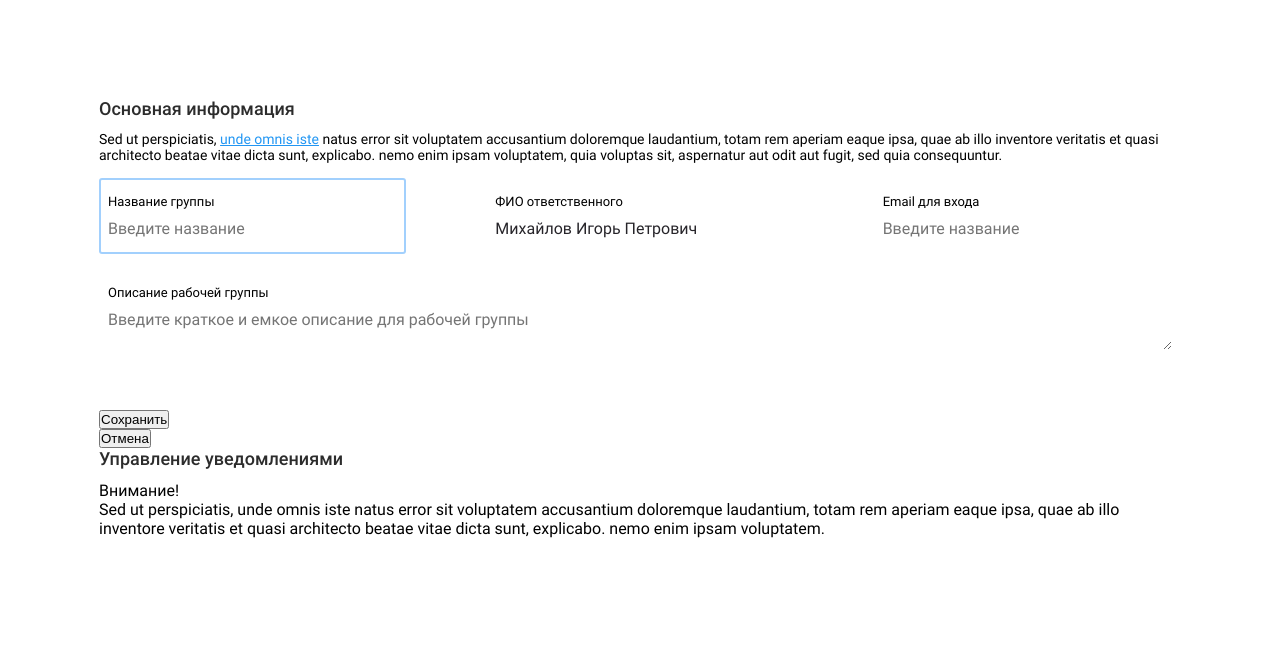
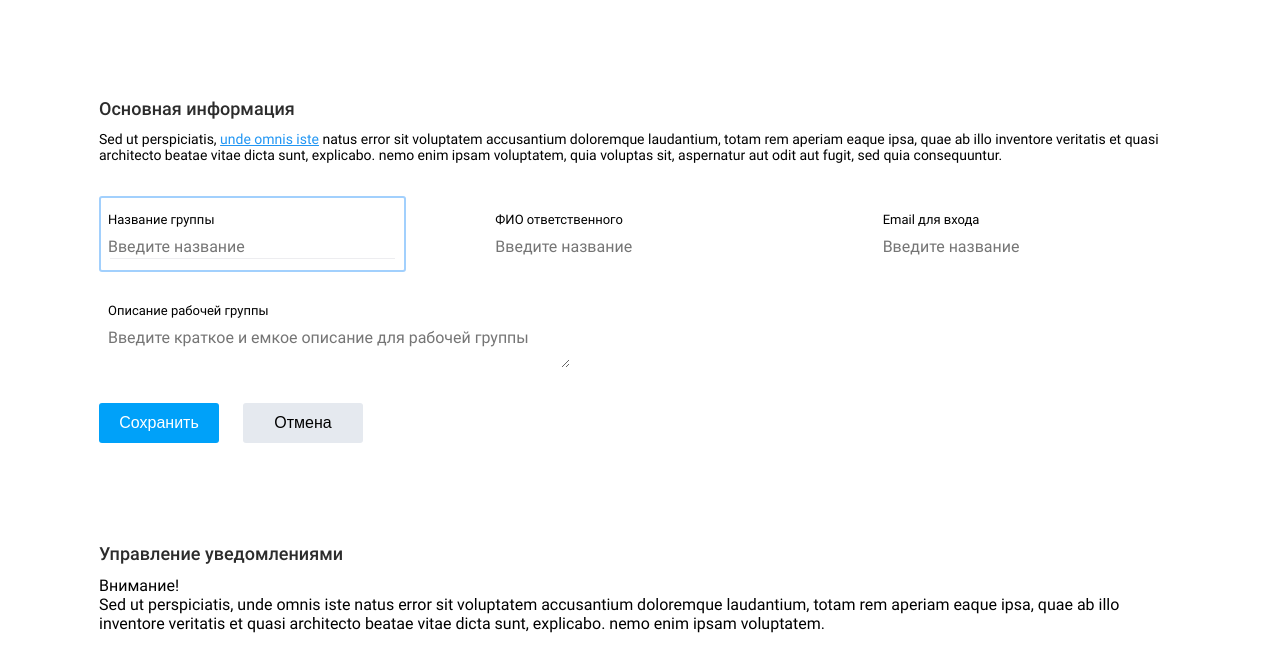
Before and after one commit to Tigronix/testjob-rospartner, a website: page app/index.html in a window 1280 px wide. Both pictures are taken after a click on the label "Название группы". Drawn offline with nearby package versions, Linux system fonts and the light colour scheme; files that its build step writes are made by us from their sources.

Commit message:
form finish

```diff
--- a/app/index.html
+++ b/app/index.html
@@ -27,7 +27,7 @@
 					<li class="form__list-item">
 						<label class="form__item">
 							<span class="form__label">ФИО ответственного</span>
-							<input value="Михайлов Игорь Петрович" placeholder="Введите название" type="text" class="form__input" required>
+							<input placeholder="Введите название" type="text" class="form__input" required>
 						</label>
 					</li>
 					<li class="form__list-item">
@@ -37,13 +37,13 @@
 						</label>
 					</li>
 				</ul>
-				<label class="form__item">
+				<label class="form__item form__item--single">
 					<span class="form__label">Описание рабочей группы</span>
 					<textarea class="form__input form__textarea" placeholder="Введите краткое и емкое описание для рабочей группы"></textarea>
 				</label>
 				<div class="form__btns">
-					<button type="button" class="btn btn--blue">Сохранить</button>
-					<button type="button" class="btn btn--grey">Отмена</button>
+					<button type="submit" class="btn btn--blue form__btns-btn">Сохранить</button>
+					<button type="reset" class="btn btn--grey form__btns-btn">Отмена</button>
 				</div>
 			</form>
 			<section class="notifications">
--- /dev/null
+++ b/app/sass/_btn.scss
@@ -0,0 +1,35 @@
+.btn {
+  width: 100%;
+  max-width: 120px;
+  height: 40px;
+  border-radius: 3px;
+  font-size: 16px;
+  display: flex;
+  justify-content: center;
+  align-items: center;
+  border: none;
+  cursor: pointer;
+
+  &--grey {
+    color: #000;
+    background: #e5e9ef;
+
+    &:hover, &:focus {
+       background: #c3c6cc;
+       color: #282828;
+    }
+  }
+
+  &--blue {
+    color: #fff;
+    background: #00a1f9;
+
+    &:hover {
+      background: #007fe4;
+    }
+
+    &:focus {
+      box-shadow: 0 0 0 3px #a2d0fd;
+    }
+  }
+}
--- a/app/sass/_form.scss
+++ b/app/sass/_form.scss
@@ -1,8 +1,11 @@
 .form {
+  margin-bottom: 100px;
+
   &__list {
     display: flex;
     flex-wrap: wrap;
     margin: -17.5px -40px;
+    margin-top: 0px;
   }
 
   &__list-item {
@@ -25,10 +28,26 @@
     &.focused {
       background: none;
       box-shadow: inset 0 0 0 2px #a2d0fd;
+      position: relative;
+
+      &:after {
+        display: block;
+        content: '';
+        position: absolute;
+        left: 11px;
+        right: 11px;
+        bottom: 13px;
+        height: 1px;
+        background: #ededf0;
+      }
     }
 
     &.filled {
       background: #f7f7fa;
+    }
+
+    &--single {
+      max-width: 480px;
     }
   }
 
@@ -56,5 +75,12 @@
 
   &__btns {
     margin-top: 40px;
+    display: flex;
+    flex-wrap: wrap;
+    margin: 0 -12px;
+  }
+
+  &__btns-btn {
+    margin: 0 12px;
   }
 }
--- a/app/sass/main.scss
+++ b/app/sass/main.scss
@@ -3,3 +3,4 @@
 @import "global";
 @import "global-wrapper";
 @import "form";
+@import "btn";
```
